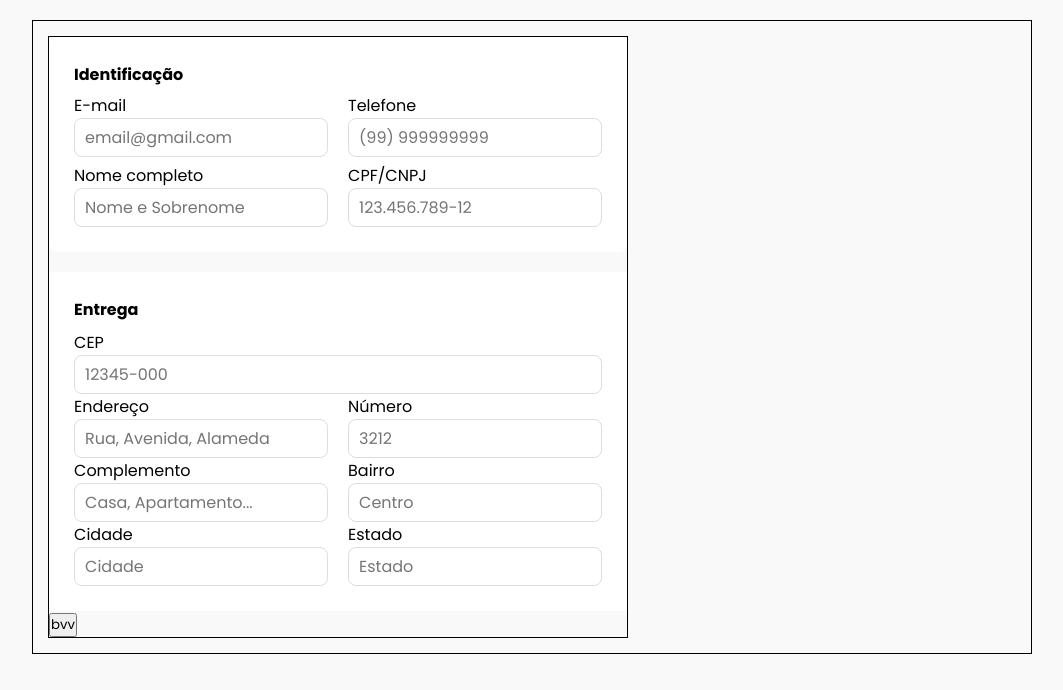
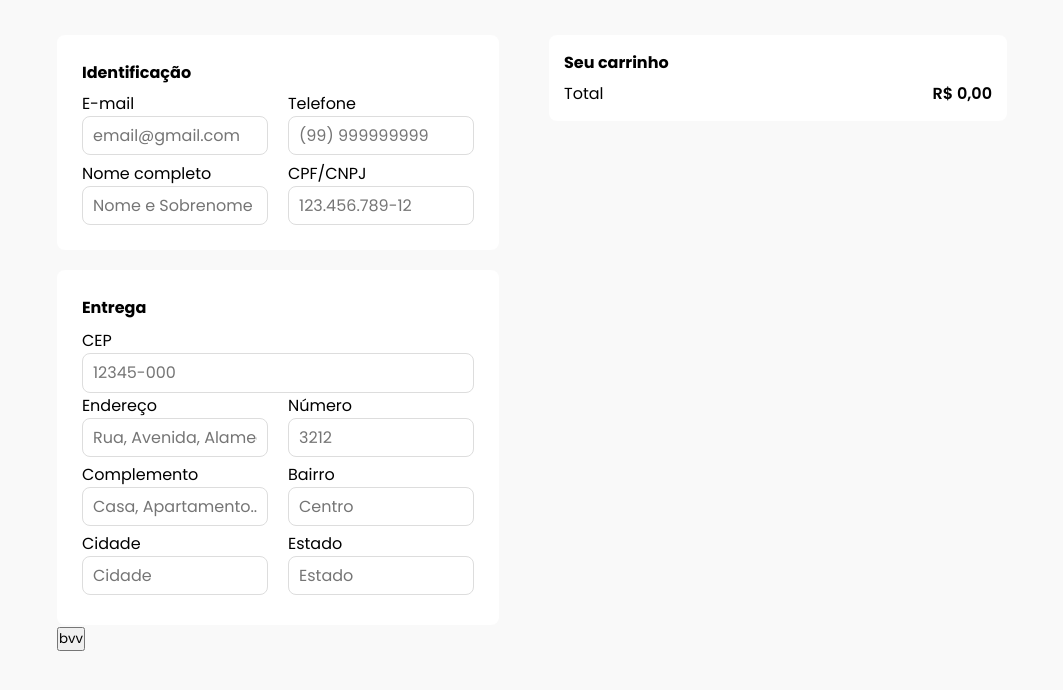
Before and after one commit to Arthursouzafut22/vape-shop, a React (Vite) app: page /order in a window 1280 px wide. Shown: the top 690 px of the page, without its empty margins (108-1171 px from the left). Built offline with nearby package versions, Linux system fonts and the light colour scheme.

Commit message:
working on form styles

```diff
--- a/src/pages/OrderDetails/OrderDetails.tsx
+++ b/src/pages/OrderDetails/OrderDetails.tsx
@@ -5,6 +5,7 @@ import { useForm } from "react-hook-form";
 import { validationSchema } from "./Schema";
 import { InputsProps } from "./Types";
 import WrapperCep from "./WrapperCep/WrapperCep";
+import WrapperCart from "./WrapperCart/WrapperCart";
 
 const OrderDetails = () => {
   const {
@@ -64,6 +65,7 @@ const OrderDetails = () => {
         <WrapperCep register={register} errors={errors} />
         <button>bvv</button>
       </form>
+      <WrapperCart/>
     </S.Section>
   );
 };
--- a/src/pages/OrderDetails/Styles.ts
+++ b/src/pages/OrderDetails/Styles.ts
@@ -1,23 +1,36 @@
-import styled from "styled-components";
+import styled, { css } from "styled-components";
+
+const whiteColor = "#ffffff";
+
+const flexItem = css`
+  display: flex;
+  align-items: center;
+`;
 
 export const Section = styled.section`
+  display: flex;
+  align-items: start;
+  justify-content: space-between;
+  gap: 3.13rem;
   max-width: 1000px;
   margin: 20px auto auto auto;
-  padding: 0.94rem;
-  border: 1px solid;
+  padding: 0.94rem 1.56rem;
+
+  @media screen and (max-width: 940px) {
+    flex-wrap: wrap-reverse;
+  }
 
   form {
-    max-width: 580px;
-    border: 1px solid;
+    width: 100%;
 
     input {
-      font-size: 16px;
-      width: 100% !important;
+      font-size: 1rem;
       display: block;
-      padding: 6px 10px;
-      border-radius: 8px;
+      padding: 0.38rem 0.63rem;
+      border-radius: 0.5rem;
       border: 1px solid #dddddd;
       outline: 1px solid transparent;
+      width: 100% !important;
 
       &:focus {
         outline: 2px solid #2f982f;
@@ -30,26 +43,29 @@ export const Section = styled.section`
 export const WrapperOne = styled.div`
   display: flex;
   flex-direction: column;
-  justify-content: center;
-  gap: 6px;
-  background-color: #ffffff;
-  padding: 25px;
+  justify-content: space-between;
+  gap: 0.38rem;
+  background-color: ${whiteColor};
+  padding: 1.56rem;
   width: 100%;
-  border-radius: 8px;
+  border-radius: 0.5rem;
 
   .filho-1 {
-    display: flex;
-    align-items: center;
+    ${flexItem};
     justify-content: center;
-    /* flex-wrap: wrap; */
     width: 100%;
-    gap: 20px;
+    gap: 1.25rem;
+
+    @media screen and (max-width: 467px) {
+      flex-wrap: wrap;
+      gap: 0.63rem;
+    }
 
     div {
       width: 100%;
 
       p {
-        font-size: 12px;
+        font-size: 0.75rem;
         color: red;
       }
     }
@@ -61,9 +77,10 @@ export const WrapperOne = styled.div`
 `;
 
 export const WrapperTwo = styled.div`
-  background-color: #ffffff;
+  background-color: ${whiteColor};
   margin-top: 20px;
-  padding: 25px;
+  padding: 1.56rem;
+  border-radius: 0.5rem;
 
   b {
     display: block;
@@ -71,16 +88,32 @@ export const WrapperTwo = styled.div`
   }
 
   p {
-    font-size: 12px;
+    font-size: 0.75rem;
     color: red;
   }
 `;
 
 export const WrapeprInputs = styled.div`
-  display: flex;
-  align-items: center;
-  gap: 20px;
-  border-radius: 8px;
+  ${flexItem}
+  gap:  1.25rem;
+  border-radius: 0.5rem;
+
+  input {
+    margin-bottom: 5px;
+  }
+
+  @media screen and (max-width: 467px) {
+    flex-wrap: wrap;
+    gap: 0.31rem;
+
+    input {
+      margin: 0;
+    }
+
+    label {
+      font-size: 0.88rem;
+    }
+  }
 
   div {
     width: 100%;
--- /dev/null
+++ b/src/pages/OrderDetails/WrapperCart/Styles.ts
@@ -0,0 +1,74 @@
+import styled, { css } from "styled-components";
+
+const escoderText = css`
+  display: -webkit-box;
+  -webkit-box-orient: vertical;
+  -webkit-line-clamp: 2;
+  width: 100%;
+  overflow: hidden;
+  text-overflow: ellipsis;
+  line-height: 1.25rem;
+  --tw-text-opacity: 1;
+`;
+
+const flexItem = css`
+  display: flex;
+  align-items: center;
+`;
+
+export const WrapperCart = styled.div`
+  background-color: #ffffff;
+  padding: 0.94rem;
+  border-radius: 0.5rem;
+  width: 100%;
+
+  b {
+    margin-bottom: 6px;
+    display: block;
+  }
+
+  .total {
+    ${flexItem};
+    justify-content: space-between;
+
+    span {
+      font-weight: 600;
+    }
+  }
+`;
+
+export const Product = styled.div`
+  ${flexItem};
+  justify-content: space-between;
+  gap: 5px;
+  width: 100%;
+  margin-bottom: 8px;
+
+  .container {
+    ${flexItem};
+    gap: 0.63rem;
+  }
+
+  p:first-child {
+    ${escoderText};
+    font-size: 0.88rem;
+    line-height: 1.2;
+  }
+
+  p:last-child {
+    ${escoderText};
+    font-size: 0.75rem;
+    color: #797979;
+    margin: 0;
+  }
+
+  span {
+    font-size: 0.88rem;
+    white-space: nowrap;
+  }
+
+  img {
+    display: block;
+    max-width: 3.75rem;
+  }
+`;
--- /dev/null
+++ b/src/pages/OrderDetails/WrapperCart/WrapperCart.tsx
@@ -0,0 +1,33 @@
+import * as S from "./Styles";
+import { AuthCart } from "../../../context/Cart/CartContext";
+import { API_BASE_IMAGE } from "../../../Api/baseUrl";
+import FormateValue from "../../../Components/FormateValue/FormateValue";
+
+const WrapperCart = () => {
+  const { state, total } = AuthCart();
+
+  return (
+    <S.WrapperCart>
+      <b>Seu carrinho</b>
+      {state &&
+        state?.map((i) => (
+          <S.Product key={i.id}>
+            <div className="container">
+              <img src={API_BASE_IMAGE + i.imagem[0]} alt="imagem" />
+              <div>
+                <p>{i.nome}</p>
+                <p>{i.sabores[0]}</p>
+              </div>
+            </div>
+            <span>{i.quantidade} un.</span>
+          </S.Product>
+        ))}
+      <div className="total">
+        <p>Total</p>
+        <span>{FormateValue(total)}</span>
+      </div>
+    </S.WrapperCart>
+  );
+};
+
+export default WrapperCart;
--- a/src/pages/OrderDetails/WrapperCep/WrapperCep.tsx
+++ b/src/pages/OrderDetails/WrapperCep/WrapperCep.tsx
@@ -17,6 +17,7 @@ const WrapperCep = ({ register, errors }: UiCepProps) => {
         <div>
           <Input
             {...register("endereco")}
+            type="text"
             label="Endereço"
             placeholder="Rua, Avenida, Alameda"
           />
@@ -25,9 +26,9 @@ const WrapperCep = ({ register, errors }: UiCepProps) => {
         <div>
           <Input
             {...register("numero")}
+            type="number"
             label="Número"
             placeholder="3212"
-            type="number"
           />
           {errors.numero && <p>{errors.numero.message}</p>}
         </div>
@@ -37,17 +38,32 @@ const WrapperCep = ({ register, errors }: UiCepProps) => {
           <Input label="Complemento" placeholder="Casa, Apartamento..." />
         </div>
         <div>
-          <Input {...register("bairro")} label="Bairro" placeholder="Centro" />
+          <Input
+            {...register("bairro")}
+            type="text"
+            label="Bairro"
+            placeholder="Centro"
+          />
           {errors.bairro && <p>{errors.bairro.message}</p>}
         </div>
       </S.WrapeprInputs>
       <S.WrapeprInputs>
         <div>
-          <Input {...register("cidade")} label="Cidade" placeholder="Cidade" />
+          <Input
+            {...register("cidade")}
+            type="text"
+            label="Cidade"
+            placeholder="Cidade"
+          />
           {errors.cidade && <p>{errors.cidade.message}</p>}
         </div>
         <div>
-          <Input {...register("estado")} label="Estado" placeholder="Estado" />
+          <Input
+            {...register("estado")}
+            type="text"
+            label="Estado"
+            placeholder="Estado"
+          />
           {errors.estado && <p>{errors.estado.message}</p>}
         </div>
       </S.WrapeprInputs>
```
